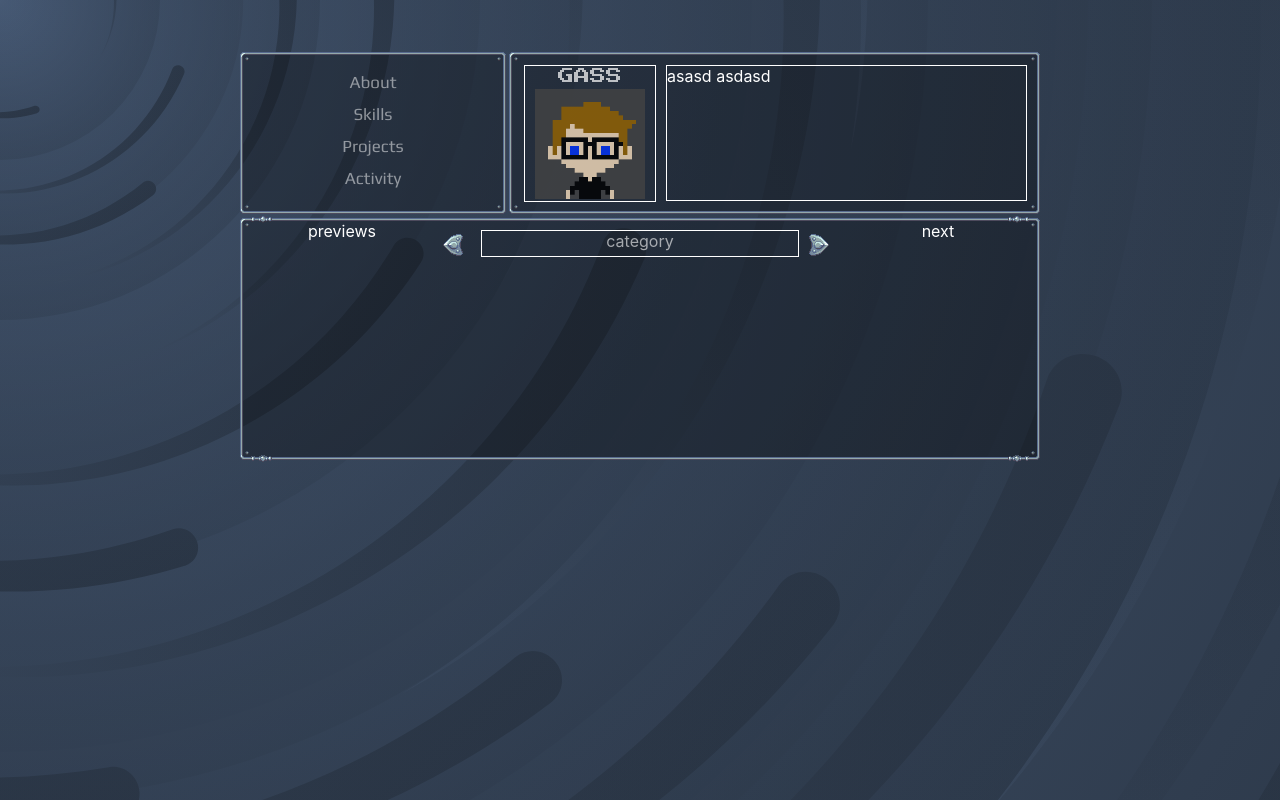
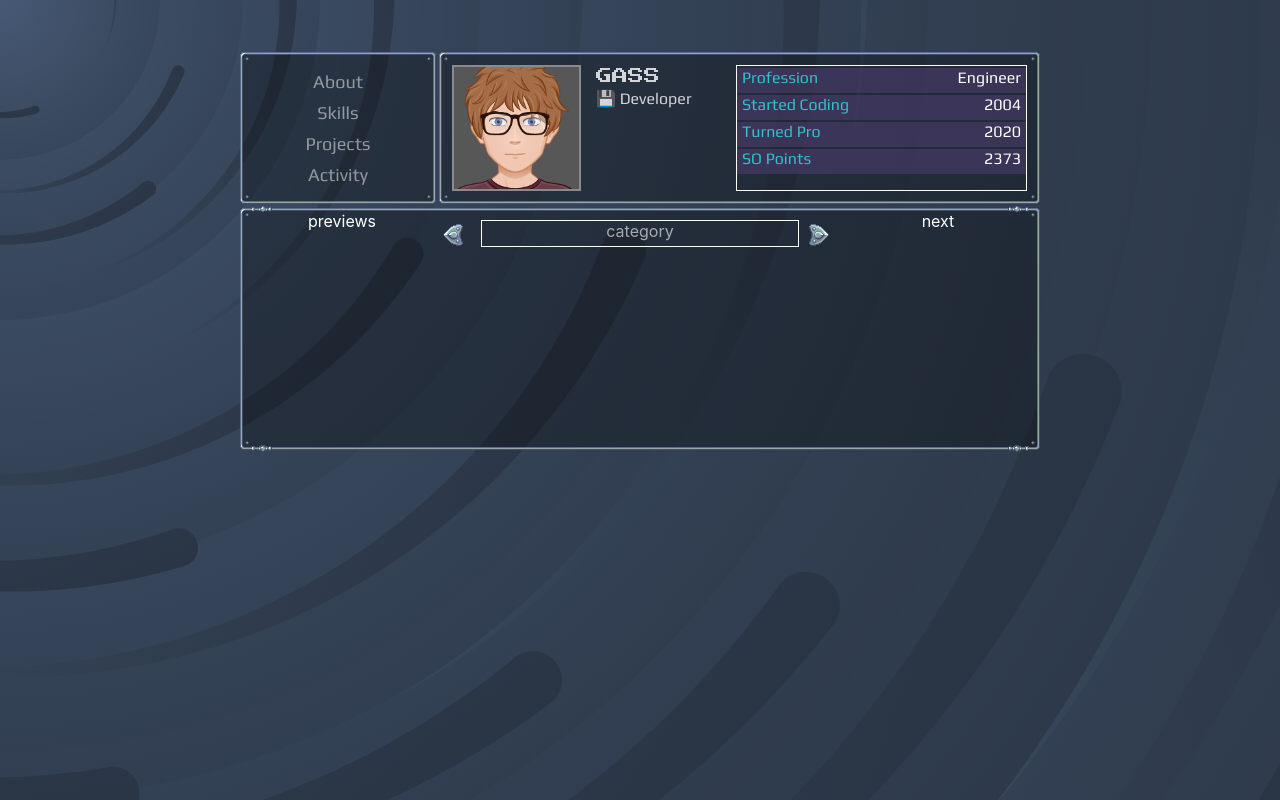
Before and after one commit to gass-git/dev-plus, a React (Create React App) app: page / in a window 1280 px wide. Built offline with nearby package versions, Linux system fonts and the light colour scheme; a web font is replaced by a local one.

Commit message:
Improved components of row two

```diff
--- a/src/components/BasicInfo/basicInfo.css
+++ b/src/components/BasicInfo/basicInfo.css
@@ -3,26 +3,18 @@
   border: 33px solid transparent;
   padding: 0px;
   border-image: url("http://localhost:3000/images/border2.png") 33 round;
-  width: 465px;
-  height: 100px;
+  min-width: 535px;
+  height: 90px;
   z-index: 99;
 }
 .basic-info .inner-container {
   display: flex;
-  height: 156px;
+  height: 146px;
   margin: -28px -30px;
   background-color: rgb(0, 0, 0, 0.3);
   overflow: hidden;
 }
-.basic-info .pic-name {
-  margin-top: 10px;
-  margin-left: 12px;
-  text-align: center;
-  width: 25%;
-  min-width: 130px;
-  height: 135px;
-  border: 1px solid white;
-}
+/*
 .basic-info .pic-name .name {
   margin-top: 2px;
   font-family: "press start 2p", "Segoe UI", sans-serif;
@@ -30,22 +22,77 @@
   font-size: 16px;
   width: 100%;
   text-align: center;
+  border: 1px solid white;
+}
+*/
+.basic-info .pic-container {
+  min-width: 125px;
+  height: 122px;
+  margin-left: 10px;
+  margin-top: 10px;
+  background: rgb(87, 87, 87);
+  overflow: hidden;
+  display: inline-block;
+  border: 2px solid rgb(255, 255, 255, 0.3);
+}
+.basic-info .pic-container img {
+  margin-left: -4px;
+  height: 130px;
+  width: 130px;
+}
+
+/*
+-- USERNAME CONTAINER
+*/
+.basic-info .username-wrapper {
+  margin-left: 5px;
+  margin-top: 10px;
+  min-width: 140px;
+  height: 122px;
   /* border: 1px solid white; */
 }
-.basic-info .pic-name .pic {
+.basic-info .username {
+  margin-top: 3px;
+  margin-left: 10px;
+  font-family: "press start 2p", sans-serif;
+  opacity: 0.8;
+  color: white;
+}
+.basic-info .class {
+  margin-left: 10px;
   margin-top: 5px;
+  font-family: "play", sans-serif;
   color: white;
-  display: inline-block;
-  /* border: 1px solid white; */
+  opacity: 0.8;
 }
-.basic-info .pic img {
-  opacity: 0.8;
-  height: 110px;
-  width: 110px;
-}
+/*
+-- INFO
+*/
 .basic-info .info {
   margin: 10px;
   width: 75%;
   color: white;
   border: 1px solid white;
 }
+.basic-info .info > div {
+  display: flex;
+  font-family: "play", sans-serif;
+  margin-top: 2px;
+  background: rgb(84, 65, 121, 0.5);
+  height: 25px;
+  width: 100%;
+}
+.basic-info .info label {
+  width: 50%;
+  text-align: left;
+  margin-left: 5px;
+  color: rgb(50, 193, 205);
+  /* border: 1px solid white; */
+}
+.basic-info .info data {
+  width: 50%;
+  margin-right: 5px;
+  text-align: right;
+  color: white;
+  /* border: 1px solid white; */
+}
--- a/src/components/BasicInfo/index.js
+++ b/src/components/BasicInfo/index.js
@@ -5,18 +5,40 @@ const BasicInfo = () => {
   return (
   <section className="basic-info">
     <div className="border-img">
+
       <div className="inner-container">
-        <div className="pic-name">
-          <div className="name">
+          <div className="pic-container">
+            <img src="http://localhost:3000/images/avatar.png" alt="" />
+          </div>
+
+        <div className="username-wrapper">
+          <div className="username">
             GASS
           </div>
-          <div className="pic">
-            <img src="http://localhost:3000/images/avatar.png" alt="" />
+          <div className="class">
+           💾 Developer
           </div>
         </div>
+
         <div className="info">
-          asasd asdasd
+          <div>
+            <label>Profession</label>
+            <data>Engineer</data>
+          </div>
+          <div>
+            <label>Started Coding</label>
+            <data>2004</data>
+          </div>
+          <div>
+            <label>Turned Pro</label>
+            <data>2020</data>
+          </div>
+          <div>
+            <label>SO Points</label>
+            <data>2373</data>
+          </div>
         </div>
+
       </div>
     </div>
   </section>
--- a/src/components/mainMenu/mainMenu.css
+++ b/src/components/mainMenu/mainMenu.css
@@ -3,12 +3,12 @@
   border: 33px solid transparent;
   padding: 0px;
   border-image: url("http://localhost:3000/images/border2.png") 33 round;
-  width: 200px;
-  height: 100px;
+  width: 130px;
+  height: 90px;
   z-index: 99;
 }
 .main-menu .inner-container {
-  height: 156px;
+  height: 146px;
   margin: -28px -30px;
   background-color: rgb(0, 0, 0, 0.3);
   overflow: hidden;
@@ -23,13 +23,12 @@
 .main-menu .menu-wrapper > div {
   font-family: "Play", sans-serif;
   color: rgb(255, 255, 255, 0.5);
-  font-size: 17px;
+  font-size: 18px;
   margin: 2px auto 0px auto;
   width: 94%;
-  padding: 5px 0 5px 0;
+  padding: 4px 0 4px 0;
   text-align: center;
   cursor: pointer;
-  border-radius: 3px;
   /* border: 1px dashed rgb(255, 255, 255, 0.2); */
 }
 .main-menu .menu-wrapper > div:hover {
```
Also changed, not shown: public/images/avatar.png.
